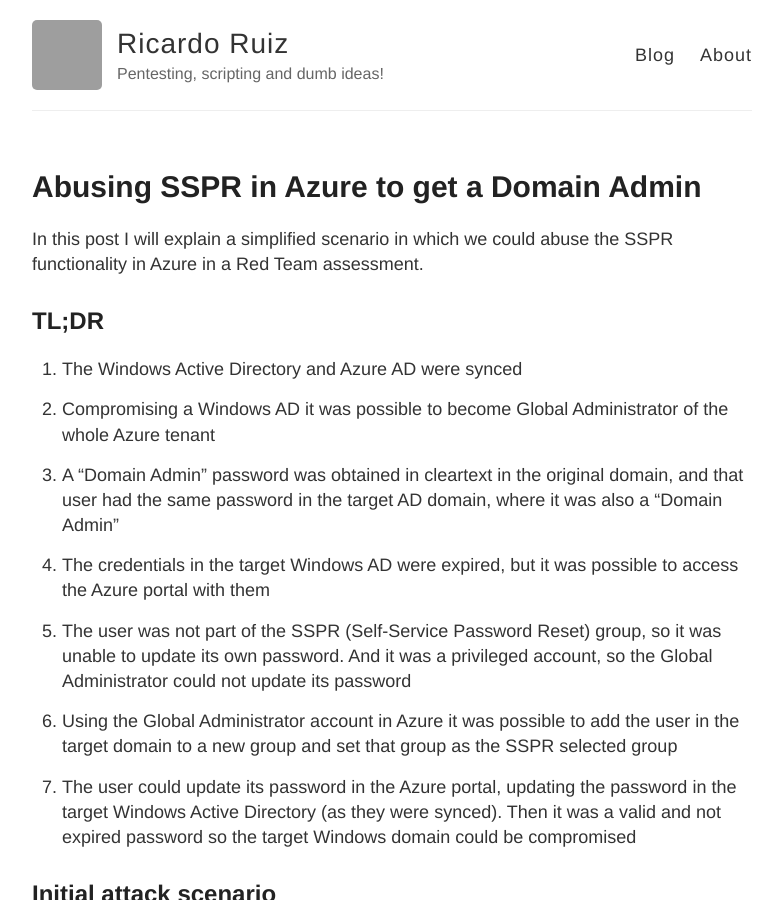
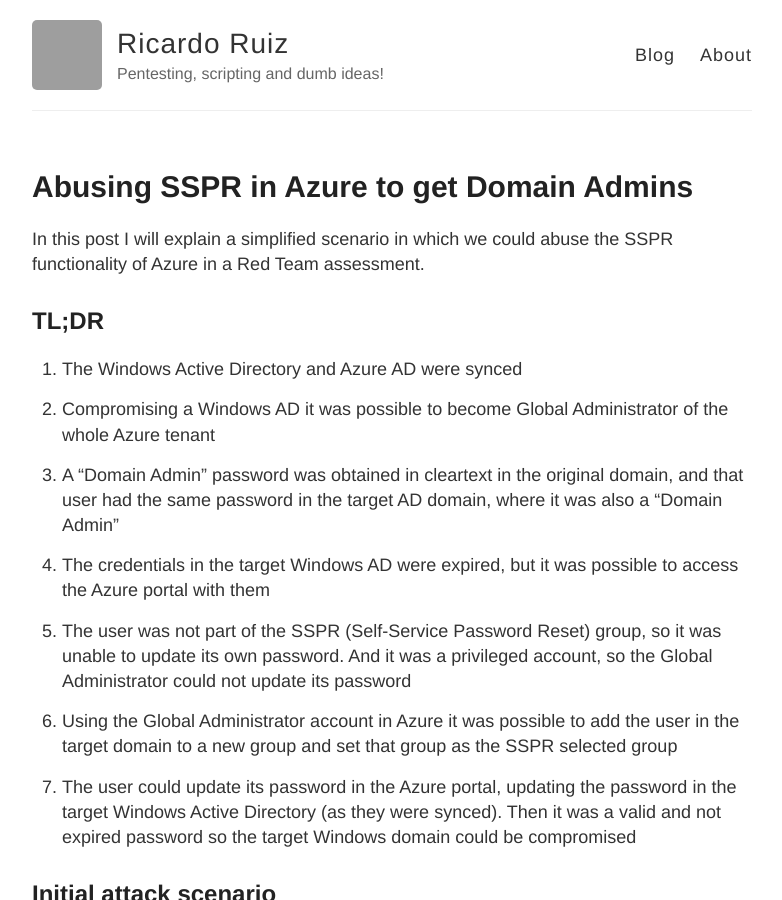
Before and after one commit to ricardojoserf/ricardojoserf.github.io, a Jekyll site: the page built from _posts/2021-9-7-sspr-abuse-in-azure.md, in a window 1280 px wide and 900 px high. Shown: the whole window, without its empty margins (248-1030 px from the left). Built offline with Jekyll 4.4.1, drawn with Linux system fonts in a browser that asks for light colours; grey boxes are pictures that could not be loaded.

Commit message:
Update 2021-9-7-sspr-abuse-in-azure.md

```diff
--- a/_posts/2021-9-7-sspr-abuse-in-azure.md
+++ b/_posts/2021-9-7-sspr-abuse-in-azure.md
@@ -1,10 +1,10 @@
 ---
 layout: post
-title: Abusing SSPR in Azure to get a Domain Admin
+title: Abusing SSPR in Azure to get Domain Admins
 excerpt_separator: <!--more-->
 ---
 
-In this post I will explain a simplified scenario in which we could abuse the SSPR functionality in Azure in a Red Team assessment.
+In this post I will explain a simplified scenario in which we could abuse the SSPR functionality of Azure in a Red Team assessment.
 
 <!--more-->
 
```
